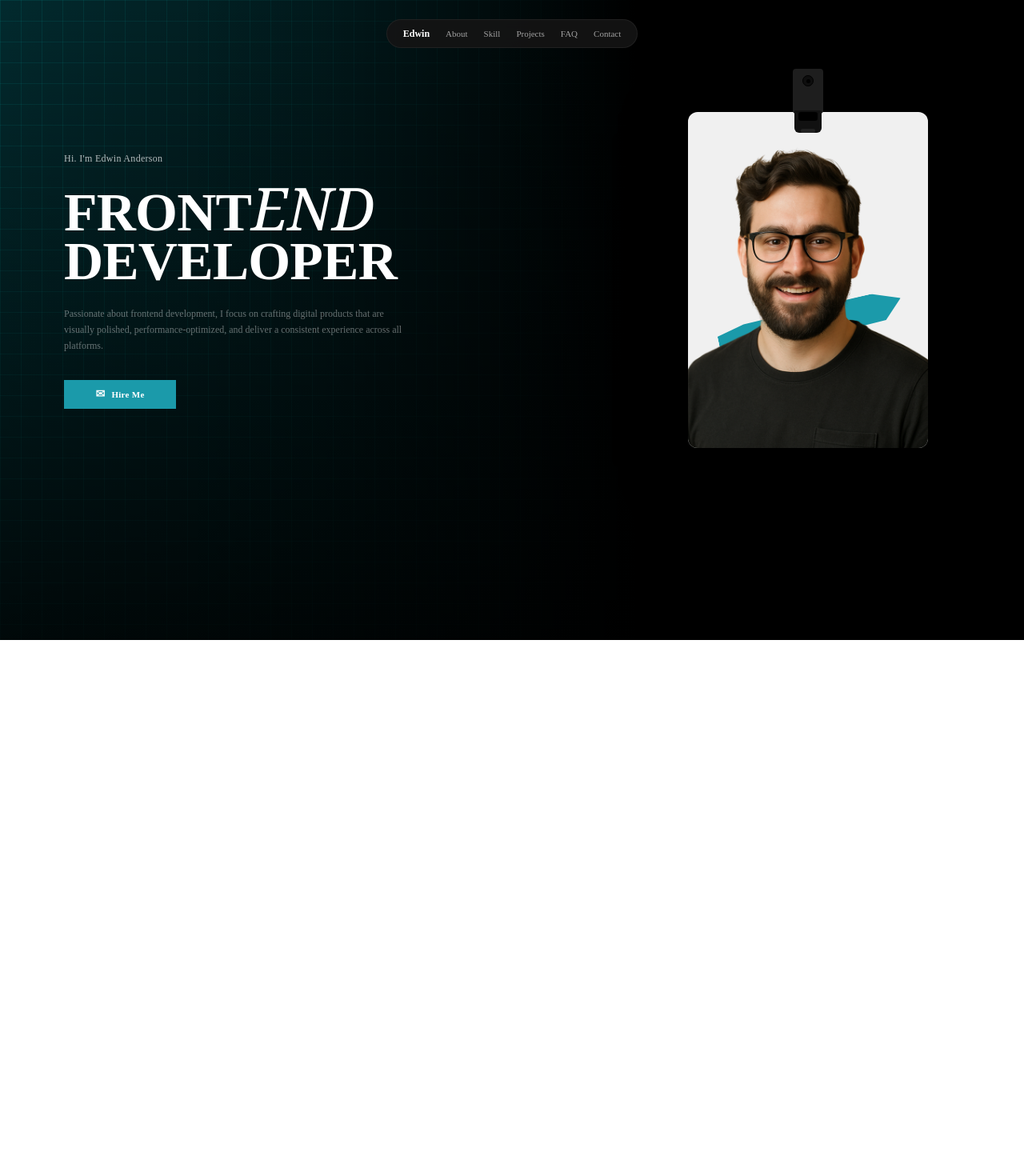
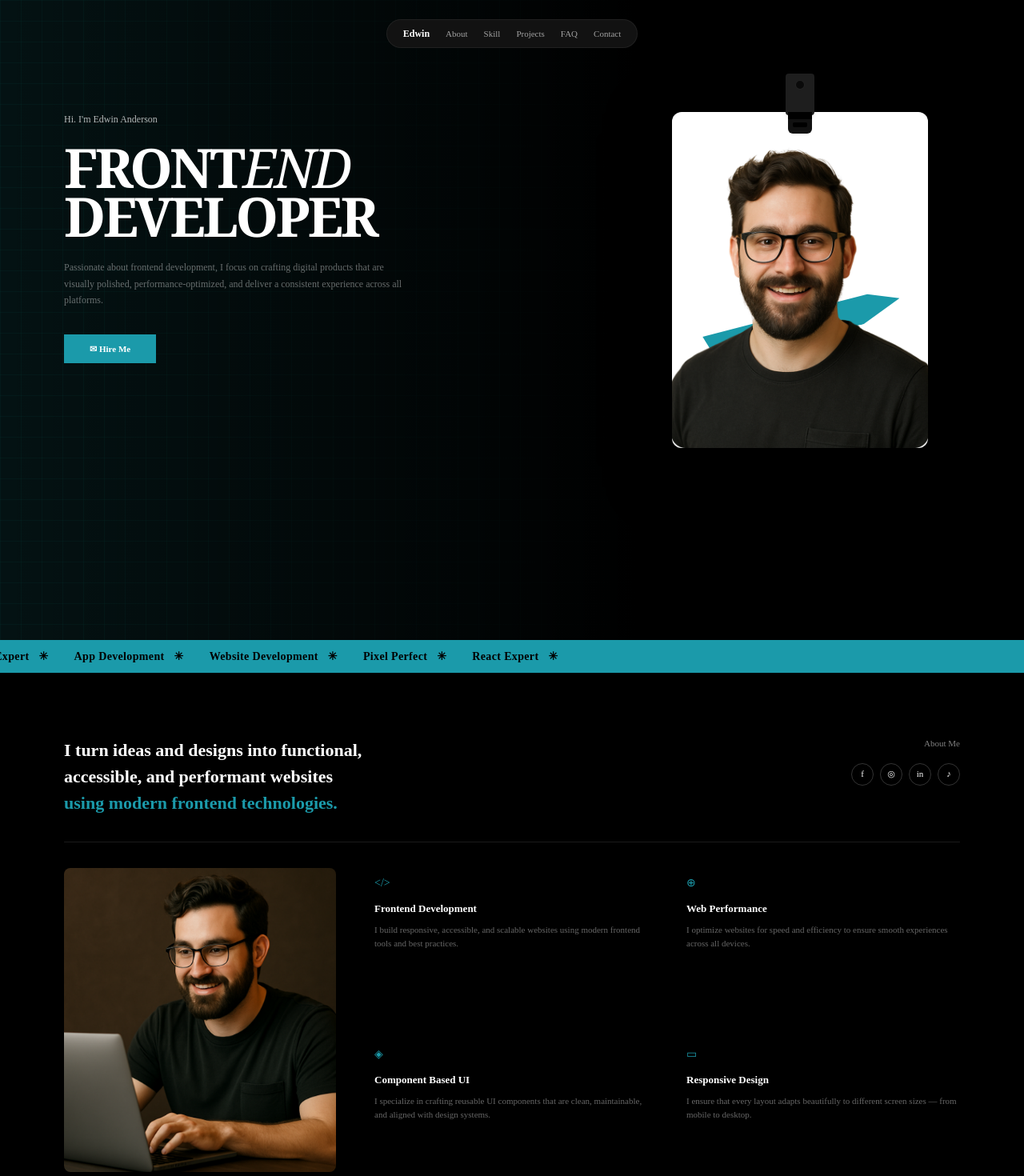
Before and after one commit to novitaariani/website_portofolio, a Next.js app: page / in a window 1280 px wide. Shown: the top 1470 px of the page at 80% size. Before the commit the page ends 800 px from the top, so only its background shows below. Built offline with nearby package versions, Linux system fonts and the light colour scheme.

Commit message:
section about completed

```diff
--- a/src/app/page.tsx
+++ b/src/app/page.tsx
@@ -1,44 +1,41 @@
 import Navbar from '@/components/layout/Navbar';
+import About from '@/components/sections/About';
 import Image from 'next/image';
 
 export default function Home() {
   return (
     <>
       <Navbar />
+
+      {/* ===== SECTION 1 - HERO ===== */}
       <main className='min-h-screen bg-black text-white relative overflow-hidden'>
-        {/* Background Grid Teal Left - Persis Figma */}
+        {/* Background Grid Teal */}
         <div className='absolute inset-0'>
           <div
-            className='absolute top-0 left-0 w-[62%] h-full bg-[#022A2E] opacity-100'
+            className='absolute top-0 left-0 w-full lg:w-[62%] h-full opacity-40'
             style={{
-              backgroundImage: `linear-gradient(to right, rgba(0,255,255,0.08) 1px, transparent 1px), linear-gradient(to bottom, rgba(0,255,255,0.08) 1px, transparent 1px)`,
+              backgroundColor: '#0a2e30',
+              backgroundImage: `linear-gradient(rgba(20,184,166,0.15) 1px, transparent 1px), linear-gradient(90deg, rgba(20,184,166,0.15) 1px, transparent 1px)`,
               backgroundSize: '26px 26px',
             }}
           />
-          <div className='absolute top-0 left-0 w-[62%] h-full bg-gradient-to-r from-transparent via-black/40 to-black' />
-          <div className='absolute top-0 left-0 w-[62%] h-full bg-gradient-to-b from-transparent to-black/80' />
+          <div className='absolute top-0 left-0 w-full lg:w-[62%] h-full bg-gradient-to-r from-transparent to-black' />
         </div>
 
-        <section className='relative z-10 max-w-[1200px] mx-auto px-6 lg:px-10 pt-[110px] lg:pt-[140px] pb-20 flex flex-col lg:flex-row items-start lg:items-center justify-between gap-10'>
-          {/* LEFT */}
-          <div className='max-w-[560px]'>
-            <p className='text-white/70 text-[12px] mb-5 tracking-wide'>
+        <section className='relative z-10 max-w-[1200px] mx-auto px-6 lg:px-10 pt-[100px] lg:pt-[140px] pb-12 flex flex-col lg:flex-row items-center lg:items-start justify-between gap-10 lg:gap-0'>
+          {/* LEFT TEXT */}
+          <div className='order-2 lg:order-1 max-w-[560px] w-full'>
+            <p className='text-white/70 text-[12px] mb-5'>
               Hi. I'm Edwin Anderson
             </p>
 
-            <h1 className='leading-[0.9] tracking-tighter'>
-              <span className='flex items-baseline gap-1 text-[44px] sm:text-[62px] lg:text-[68px] font-black'>
-                FRONT
-                <span className='font-serif italic font-light text-[48px] sm:text-[68px] lg:text-[74px] -ml-1'>
-                  END
-                </span>
-              </span>
-              <span className='block text-[44px] sm:text-[62px] lg:text-[68px] font-black'>
-                DEVELOPER
-              </span>
+            <h1 className='font-serif font-bold leading-[0.9] tracking-tighter text-[42px] sm:text-[56px] lg:text-[68px]'>
+              FRONT<span className='italic font-light'>END</span>
+              <br />
+              DEVELOPER
             </h1>
 
-            <p className='mt-6 text-white/40 text-[11px] sm:text-[12px] leading-[1.7] max-w-[440px]'>
+            <p className='mt-6 text-white/40 text-[12px] leading-[1.7] max-w-[440px]'>
               Passionate about frontend development, I focus on crafting digital
               products that are visually polished, performance-optimized, and
               deliver a consistent experience across all platforms.
@@ -46,49 +43,48 @@ export default function Home() {
 
             <a
               href='#'
-              className='mt-8 inline-flex items-center justify-center gap-2 bg-[#1B9AAA] hover:bg-[#178a99] transition w-[140px] h-[36px] text-[11px] font-semibold tracking-wide'
+              className='mt-8 inline-flex items-center gap-2 bg-[#1B9AAA] hover:bg-[#178a99] transition px-8 py-[10px] text-[11px] font-semibold'
             >
-              <span className='text-[14px]'>✉</span> Hire Me
+              ✉ Hire Me
             </a>
           </div>
 
-          {/* RIGHT - ID CARD */}
-          <div className='relative mx-auto lg:mx-0 lg:mr-10 mt-4 lg:mt-0'>
-            {/* Lanyard */}
-            <div className='absolute -top-[54px] left-1/2 -translate-x-1/2 z-20 flex flex-col items-center'>
-              <div className='w-[38px] h-[56px] bg-[#1e1e1e] rounded-[4px] flex justify-center pt-2'>
-                <div className='w-[14px] h-[14px] bg-[#0f0f0f] rounded-full border border-black shadow-inner flex items-center justify-center'>
-                  <div className='w-[5px] h-[5px] bg-black rounded-full'></div>
-                </div>
+          {/* RIGHT ID CARD */}
+          <div className='order-1 lg:order-2 relative lg:mr-10'>
+            {/* Lanyard Clip */}
+            <div className='absolute -top-[48px] left-1/2 -translate-x-1/2 z-20 flex flex-col items-center'>
+              <div className='w-[36px] h-[52px] bg-[#1e1e1e] rounded-[4px] flex justify-center pt-2 shadow-md'>
+                <div className='w-[12px] h-[12px] bg-[#0a0a0a] rounded-full border border-white/10'></div>
               </div>
-              <div className='w-[34px] h-[28px] bg-[#111] -mt-1 rounded-b-[6px] flex flex-col items-center'>
-                <div className='w-[24px] h-[14px] bg-black mt-[2px] rounded-[3px]'></div>
-                <div className='w-[18px] h-[6px] bg-[#222] mt-[10px] rounded-[2px]'></div>
+              <div className='w-[30px] h-[10px] bg-black -mt-1'></div>
+              <div className='w-[30px] h-[18px] bg-[#111] -mt-[1px] rounded-b-[6px] flex justify-center pt-1'>
+                <div className='w-[18px] h-[6px] bg-black rounded-[2px]'></div>
               </div>
             </div>
 
-            {/* Card */}
-            <div className='relative w-[280px] sm:w-[300px] h-[400px] sm:h-[420px] bg-[#f0f0f0] rounded-[12px] overflow-hidden shadow-[0_25px_80px_rgba(0,0,0,0.7)]'>
-              {/* Blue Brush Stroke */}
+            <div className='relative w-[280px] sm:w-[300px] lg:w-[320px] h-[380px] sm:h-[420px] bg-white rounded-[12px] overflow-hidden shadow-[0_25px_80px_rgba(0,0,0,0.7)]'>
               <div
-                className='absolute top-[58%] left-[12%] w-[78%] h-[42px] bg-[#1B9AAA] rotate-[-12deg] rounded-[4px]'
+                className='absolute top-[58%] left-[10%] w-[80%] h-[38px] bg-[#1B9AAA] rotate-[-12deg]'
                 style={{
                   clipPath:
-                    'polygon(0% 30%, 15% 10%, 85% 0%, 100% 30%, 90% 85%, 20% 100%, 0% 70%)',
+                    'polygon(2% 30%, 85% 5%, 100% 40%, 80% 100%, 5% 85%)',
                 }}
               />
               <Image
                 src='/edwin anderson.png'
                 alt='Edwin'
-                width={300}
+                width={320}
                 height={420}
-                className='absolute bottom-0 left-0 w-full h-[92%] object-cover object-top'
+                className='absolute bottom-0 w-full h-[92%] object-cover object-top'
                 priority
               />
             </div>
           </div>
         </section>
       </main>
+
+      {/* ===== SECTION 2 - ABOUT ===== */}
+      <About />
     </>
   );
 }
--- /dev/null
+++ b/src/components/sections/About.tsx
@@ -0,0 +1,128 @@
+import Image from 'next/image';
+
+export default function About() {
+  return (
+    <section
+      id='about'
+      className='bg-black text-white relative overflow-hidden'
+    >
+      {/* MARQUEE CYAN */}
+      <div className='bg-[#1B9AAA] py-2.5 overflow-hidden whitespace-nowrap'>
+        <div className='flex animate-marquee gap-8 text-black font-bold text-[14px] tracking-wide'>
+          <span className='flex items-center gap-3'>
+            Pixel Perfect <span>✳</span>
+          </span>
+          <span className='flex items-center gap-3'>
+            React Expert <span>✳</span>
+          </span>
+          <span className='flex items-center gap-3'>
+            App Development <span>✳</span>
+          </span>
+          <span className='flex items-center gap-3'>
+            Website Development <span>✳</span>
+          </span>
+          <span className='flex items-center gap-3'>
+            Pixel Perfect <span>✳</span>
+          </span>
+          <span className='flex items-center gap-3'>
+            React Expert <span>✳</span>
+          </span>
+        </div>
+      </div>
+
+      <div className='max-w-[1200px] mx-auto px-6 lg:px-10 py-12 lg:py-20'>
+        <div className='flex flex-col lg:flex-row justify-between gap-6'>
+          <h2 className='text-[18px] sm:text-[20px] lg:text-[22px] font-semibold leading-[1.5] max-w-[580px]'>
+            I turn ideas and designs into functional,
+            <br />
+            accessible, and performant websites
+            <br />
+            <span className='text-[#1B9AAA]'>
+              using modern frontend technologies.
+            </span>
+          </h2>
+          <div className='flex flex-col items-start lg:items-end gap-4'>
+            <span className='text-white/50 text-[11px]'>About Me</span>
+            <div className='flex gap-2'>
+              <div className='w-[28px] h-[28px] rounded-full border border-white/20 flex items-center justify-center text-[11px]'>
+                f
+              </div>
+              <div className='w-[28px] h-[28px] rounded-full border border-white/20 flex items-center justify-center text-[11px]'>
+                ◎
+              </div>
+              <div className='w-[28px] h-[28px] rounded-full border border-white/20 flex items-center justify-center text-[11px]'>
+                in
+              </div>
+              <div className='w-[28px] h-[28px] rounded-full border border-white/20 flex items-center justify-center text-[11px]'>
+                ♪
+              </div>
+            </div>
+          </div>
+        </div>
+
+        <div className='h-[1px] bg-white/10 my-8'></div>
+
+        <div className='grid grid-cols-1 lg:grid-cols-[340px_1fr] gap-8 lg:gap-12'>
+          {/* FIX IMAGE DISINI */}
+          <div className='w-full h-[380px] lg:h-[380px] bg-[#1a1a1a] rounded-[8px] overflow-hidden'>
+            <Image
+              src='/edwin plus laptop.png'
+              alt='Edwin with laptop'
+              width={340}
+              height={380}
+              className='w-full h-full object-cover'
+            />
+          </div>
+
+          <div className='grid grid-cols-1 sm:grid-cols-2 gap-8 lg:gap-x-12 lg:gap-y-14 pt-2'>
+            <div>
+              <div className='text-[#1B9AAA] text-[14px] mb-3'>&lt;/&gt;</div>
+              <h4 className='text-[13px] font-semibold mb-2'>
+                Frontend Development
+              </h4>
+              <p className='text-white/40 text-[11px] leading-[1.6]'>
+                I build responsive, accessible, and scalable websites using
+                modern frontend tools and best practices.
+              </p>
+            </div>
+            <div>
+              <div className='text-[#1B9AAA] text-[14px] mb-3'>⊕</div>
+              <h4 className='text-[13px] font-semibold mb-2'>
+                Web Performance
+              </h4>
+              <p className='text-white/40 text-[11px] leading-[1.6]'>
+                I optimize websites for speed and efficiency to ensure smooth
+                experiences across all devices.
+              </p>
+            </div>
+            <div>
+              <div className='text-[#1B9AAA] text-[14px] mb-3'>◈</div>
+              <h4 className='text-[13px] font-semibold mb-2'>
+                Component Based UI
+              </h4>
+              <p className='text-white/40 text-[11px] leading-[1.6]'>
+                I specialize in crafting reusable UI components that are clean,
+                maintainable, and aligned with design systems.
+              </p>
+            </div>
+            <div>
+              <div className='text-[#1B9AAA] text-[14px] mb-3'>▭</div>
+              <h4 className='text-[13px] font-semibold mb-2'>
+                Responsive Design
+              </h4>
+              <p className='text-white/40 text-[11px] leading-[1.6]'>
+                I ensure that every layout adapts beautifully to different
+                screen sizes — from mobile to desktop.
+              </p>
+            </div>
+          </div>
+        </div>
+      </div>
+
+      <style>{`
+        @keyframes marquee { 0% { transform: translateX(0) } 100% { transform: translateX(-50%) } }
+        .animate-marquee { animation: marquee 20s linear infinite; }
+      `}</style>
+    </section>
+  );
+}
```
Also changed, not shown: public/edwin plus laptop.png (added).
